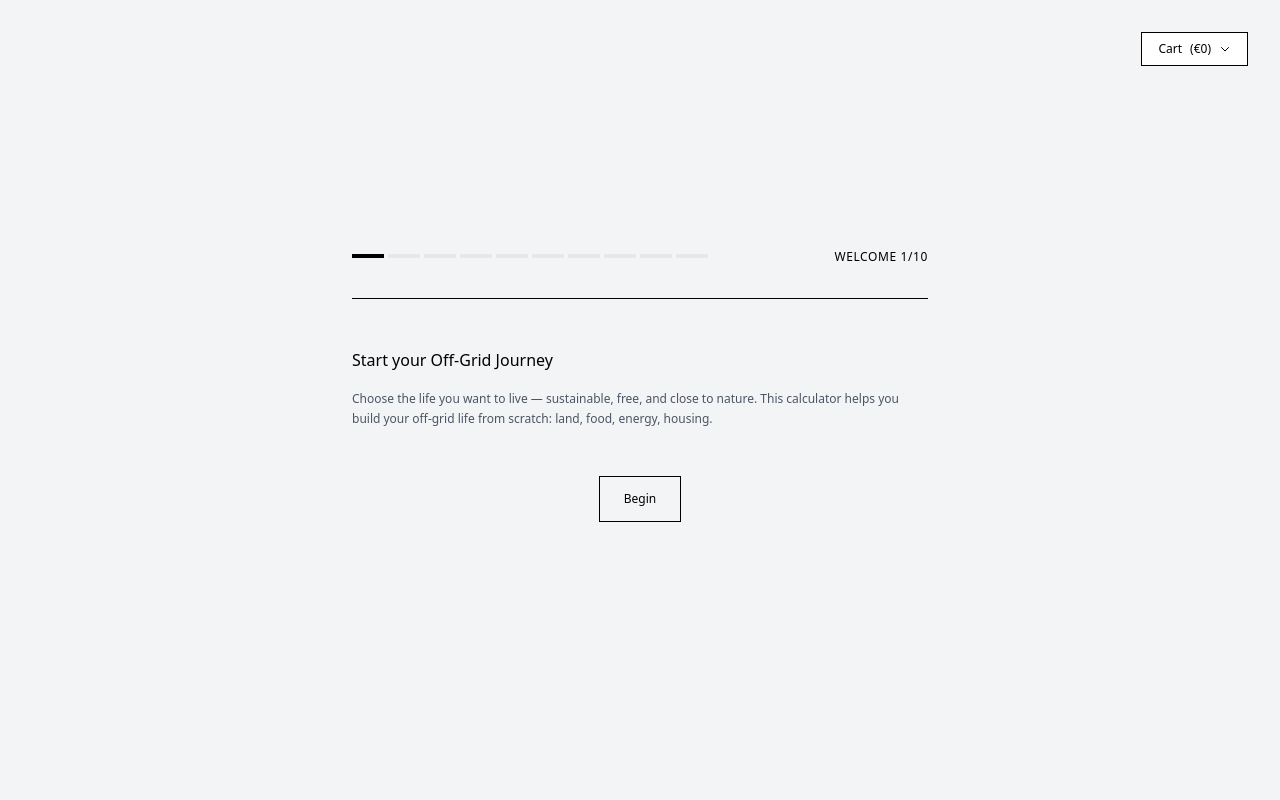
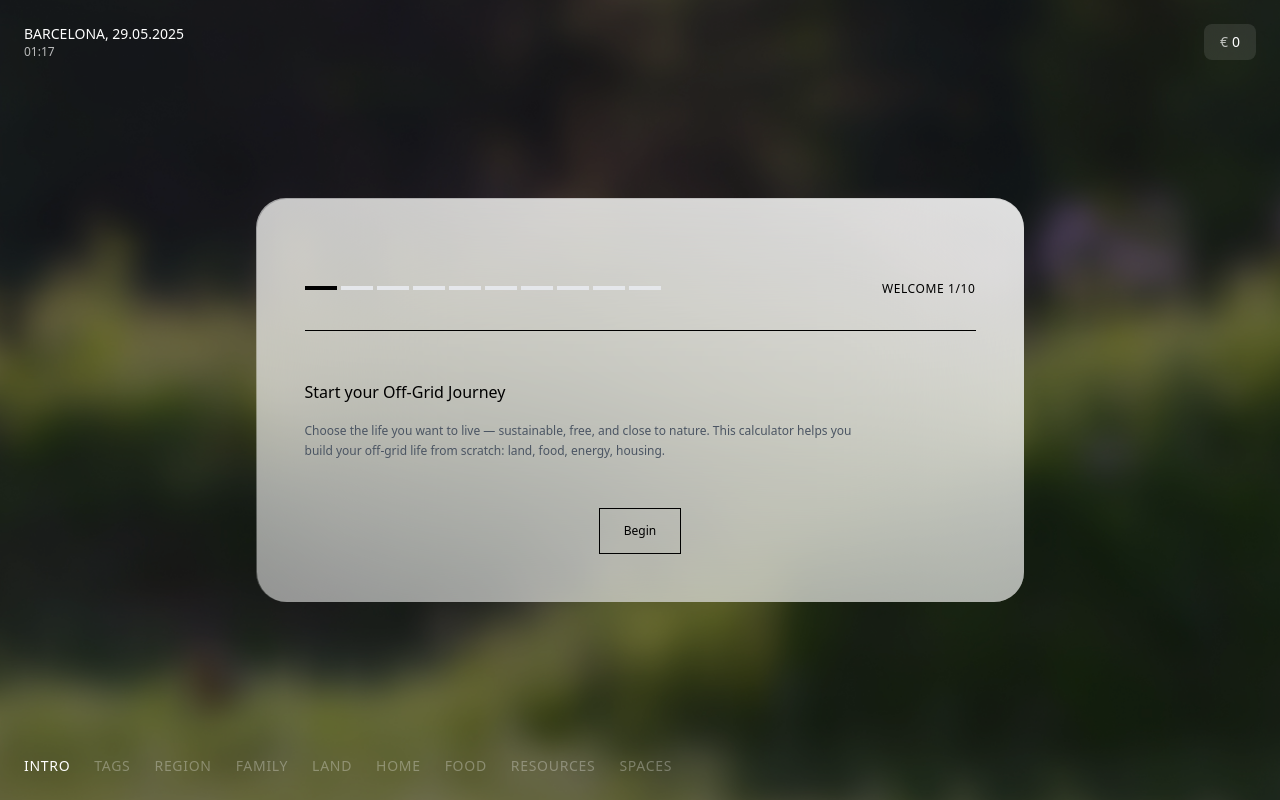
Before and after one commit to derichenko12/BeyondHomeV3, a React (Vite) app: page / in a window 1280 px wide. Built offline with nearby package versions, Linux system fonts and the light colour scheme.

Commit message:
commit all

```diff
--- a/src/App.tsx
+++ b/src/App.tsx
@@ -1,5 +1,7 @@
+// src/App.tsx
 import React, { Suspense, lazy } from "react";
 import { CartProvider } from "./CartContext";
+import Cart from "./Cart";
 
 // Lazy load the main component
 const OffGridCJM = lazy(() => import("./OffGridCJM"));
@@ -16,14 +18,13 @@ const Loading = () => (
   </div>
 );
 
+// src/App.tsx
 function App() {
   return (
     <CartProvider>
-      <div className="min-h-screen bg-gray-100 flex items-center justify-center">
-        <Suspense fallback={<Loading />}>
-          <OffGridCJM />
-        </Suspense>
-      </div>
+      <Suspense fallback={<Loading />}>
+        <OffGridCJM />
+      </Suspense>
     </CartProvider>
   );
 }
--- /dev/null
+++ b/src/ModalContainer.tsx
@@ -0,0 +1,134 @@
+// src/ModalContainer.tsx
+import React from "react";
+import { useCart } from "./CartContext";
+
+interface ModalContainerProps {
+  children: React.ReactNode;
+  step?: string;
+  onStepChange?: (step: string) => void;
+}
+
+export const ModalContainer: React.FC<ModalContainerProps> = ({
+  children,
+  step,
+  onStepChange
+}) => {
+  const { items } = useCart();
+
+  // Разделяем items на деньги и время
+  const moneyItems = items.filter(item => item.type !== "time");
+  const timeItems = items.filter(item => item.type === "time");
+
+  // Считаем только average время (не peak)
+  const avgTimeItems = timeItems.filter(item => item.label.includes("(avg)"));
+  const resourceTimeItems = timeItems.filter(item =>
+    !item.label.includes("(avg)") && !item.label.includes("(peak)")
+  );
+
+  const totalCost = moneyItems.reduce((sum, item) => sum + item.value, 0);
+  const totalTime = avgTimeItems.reduce((sum, item) => sum + item.value, 0) +
+                    resourceTimeItems.reduce((sum, item) => sum + item.value, 0);
+
+  const steps = [
+    { id: 'welcome', label: 'INTRO' },
+    { id: 'tags', label: 'TAGS' },
+    { id: 'subregions', label: 'REGION' },
+    { id: 'family', label: 'FAMILY' },
+    { id: 'land', label: 'LAND' },
+    { id: 'living', label: 'HOME' },
+    { id: 'food', label: 'FOOD' },
+    { id: 'resources', label: 'RESOURCES' },
+    { id: 'creative', label: 'SPACES' },
+  ];
+
+  return (
+    <div className="fixed inset-0 overflow-hidden">
+      {/* Фоновая картинка с блюром */}
+      <div
+        className="absolute inset-0 bg-cover bg-center"
+        style={{
+          backgroundImage: 'url(/images/background.jpg)',
+          transform: 'scale(1.2)'
+        }}
+      />
+
+      {/* Затемнение поверх блюра */}
+      <div className="absolute inset-0 bg-black/40" />
+
+      {/* Верхняя навигация */}
+      <nav className="absolute top-0 left-0 right-0 z-20 p-6 flex justify-between items-start">
+        {/* Левый верхний угол - дата и время */}
+        <div className="text-white text-sm">
+          <div>BARCELONA, 29.05.2025</div>
+          <div className="text-xs opacity-70">01:17</div>
+        </div>
+
+        {/* Правый верхний угол - две корзины */}
+        <div className="flex gap-4">
+          {/* Корзина денег */}
+          <div className="bg-white/10 backdrop-blur-md rounded-lg px-4 py-2 text-white text-sm">
+            <span className="opacity-70">€</span>
+            <span className="ml-1 font-medium">{totalCost.toLocaleString()}</span>
+          </div>
+
+          {/* Корзина времени */}
+          {totalTime > 0 && (
+            <div className="bg-white/10 backdrop-blur-md rounded-lg px-4 py-2 text-white text-sm">
+              <span className="opacity-70">⏱</span>
+              <span className="ml-1 font-medium">{totalTime}h/week</span>
+            </div>
+          )}
+        </div>
+      </nav>
+
+      {/* Нижняя навигация по шагам */}
+      <nav className="absolute bottom-0 left-0 z-20 p-6">
+        <div className="flex gap-6 text-sm font-light">
+          {steps.map((s) => (
+            <button
+              key={s.id}
+              onClick={() => onStepChange && onStepChange(s.id)}
+              className={`
+                transition-all duration-200 tracking-wider
+                ${step === s.id
+                  ? 'text-white'
+                  : 'text-white/30 hover:text-white/60'
+                }
+              `}
+            >
+              {s.label}
+            </button>
+          ))}
+        </div>
+      </nav>
+
+      {/* Модальное окно */}
+      <div className="relative z-10 flex items-center justify-center min-h-screen p-8">
+        {/* Контейнер с градиентной обводкой */}
+        <div
+          className="relative rounded-[30px] p-[0.5px]"
+          style={{
+            background: 'linear-gradient(195deg, rgba(255,255,255,0.8) 0%, rgba(255,255,255,0.2) 100%)',
+            maxWidth: '768px',
+            width: '100%'
+          }}
+        >
+          {/* Внутренний контейнер */}
+          <div
+            className="rounded-[30px] overflow-hidden"
+            style={{
+              backgroundColor: 'rgba(255, 255, 255, 0.4)',
+              backdropFilter: 'blur(86px)',
+              WebkitBackdropFilter: 'blur(86px)',
+            }}
+          >
+            {/* Контент */}
+            <div className="relative p-8 md:p-12 max-h-[70vh] overflow-y-auto">
+              {children}
+            </div>
+          </div>
+        </div>
+      </div>
+    </div>
+  );
+};
--- a/src/OffGridCJM.tsx
+++ b/src/OffGridCJM.tsx
@@ -1,3 +1,4 @@
+// src/OffGridCJM.tsx
 import { useState, useEffect, useCallback } from "react";
 import TagSelector from "./TagSelector";
 import { subregionsData, Subregion } from "./subregionsData";
@@ -8,9 +9,9 @@ import LivingSpaceSelection from "./LivingSpaceSelection";
 import FoodProductionSelection from "./FoodProductionSelection";
 import SimpleResourceSelection, { SelectedResourceData } from "./SimpleResourceSelection";
 import CreativeSpaceSelection, { CreativeSpace } from "./CreativeSpaceSelection";
-import Cart from "./Cart";
 import ReceiptPrinter from "./ReceiptPrinter";
 import { useCart, CartItem } from "./CartContext";
+import { ModalContainer } from "./ModalContainer";
 import {
   ProgressBar,
   PageHeader,
@@ -40,39 +41,31 @@ interface SelectedFoodSystem {
 export default function OffGridCJM() {
   const [step, setStep] = useState<StepType>("welcome");
   const [selectedTags, setSelectedTags] = useState<string[]>([]);
-  const [selectedSubregion, setSelectedSubregion] = useState<string | null>(
-    null
-  );
+  const [selectedSubregion, setSelectedSubregion] = useState<string | null>(null);
   const [familySize, setFamilySize] = useState<number>(2);
-  const [landArea, setLandArea] = useState<number>(5000); // m²
+  const [landArea, setLandArea] = useState<number>(5000);
   const [landPrice, setLandPrice] = useState<number>(0);
   const [homeArea, setHomeArea] = useState<number>(0);
-  const [selectedFoodSystems, setSelectedFoodSystems] = useState<
-    SelectedFoodSystem[]
-  >([]);
+  const [selectedFoodSystems, setSelectedFoodSystems] = useState<SelectedFoodSystem[]>([]);
   const [selectedResources, setSelectedResources] = useState<SelectedResourceData[]>([]);
   const [selectedCreativeSpace, setSelectedCreativeSpace] = useState<CreativeSpace | { name: string; budget: number; icon: string } | null>(null);
   const [baseCartItems, setBaseCartItems] = useState<CartItem[]>([]);
 
   const { updateCart, items: cartItems } = useCart();
 
-  // Memoize the updateCart callback to prevent infinite loops
   const stableUpdateCart = useCallback((items: CartItem[]) => {
     updateCart(items);
   }, [updateCart]);
 
-  // Scroll to top when step changes
   useEffect(() => {
     window.scrollTo(0, 0);
   }, [step]);
 
-  const renderCart = () => <Cart />;
-
-  if (step === "welcome") {
+  // ОБЕРТКА ВСЕГО КОНТЕНТА В MODAL CONTAINER
   return (
-      <>
-        {renderCart()}
-        <PageLayout>
+    <ModalContainer step={step}>
+      {step === "welcome" && (
+        <div>
           <ProgressBar
             currentStep={STEPS.WELCOME.number}
             totalSteps={STEPS.WELCOME.total}
@@ -87,15 +80,10 @@ export default function OffGridCJM() {
           <div className="text-center">
             <Button onClick={() => setStep("tags")}>Begin</Button>
           </div>
-        </PageLayout>
-      </>
-    );
-  }
+        </div>
+      )}
 
-  if (step === "tags") {
-    return (
-      <>
-        {renderCart()}
+      {step === "tags" && (
         <TagSelector
           archetype="sage"
           onContinue={(tags) => {
@@ -103,13 +91,10 @@ export default function OffGridCJM() {
             setStep("subregions");
           }}
         />
-      </>
-    );
-  }
+      )}
 
-  if (step === "subregions") {
-    const scoredSubregions: (Subregion & { score: number })[] =
-      subregionsData.map((subregion) => {
+      {step === "subregions" && (() => {
+        const scoredSubregions: (Subregion & { score: number })[] = subregionsData.map((subregion) => {
           const allTags = [
             ...subregion.vegetables,
             ...subregion.fruitsAndNuts,
@@ -118,17 +103,13 @@ export default function OffGridCJM() {
             ...subregion.landscape,
             ...subregion.energy,
           ];
-        const score = allTags.filter((tag) =>
-          selectedTags.includes(tag)
-        ).length;
+          const score = allTags.filter((tag) => selectedTags.includes(tag)).length;
           return { ...subregion, score };
         });
 
         const sortedSubregions = scoredSubregions.sort((a, b) => b.score - a.score);
 
         return (
-      <>
-        {renderCart()}
           <SubregionSelection
             subregions={sortedSubregions}
             selectedTags={selectedTags}
@@ -138,14 +119,10 @@ export default function OffGridCJM() {
               if (selectedSubregion) setStep("family");
             }}
           />
-      </>
         );
-  }
+      })()}
 
-  if (step === "family") {
-    return (
-      <>
-        {renderCart()}
+      {step === "family" && (
         <FamilySizeSelection
           onContinue={(size) => {
             setFamilySize(size);
@@ -160,17 +137,13 @@ export default function OffGridCJM() {
           }}
           onBack={() => setStep("subregions")}
         />
-      </>
-    );
-  }
+      )}
 
-  if (step === "land") {
+      {step === "land" && (() => {
         const subregion = subregionsData.find((r) => r.id === selectedSubregion);
         if (!subregion) return null;
 
         return (
-      <>
-        {renderCart()}
           <LandSizeSlider
             subregion={subregion}
             familySize={familySize}
@@ -191,17 +164,14 @@ export default function OffGridCJM() {
             onBack={() => setStep("family")}
             onUpdateCart={stableUpdateCart}
           />
-      </>
         );
-  }
+      })()}
 
-  if (step === "living") {
+      {step === "living" && (() => {
         const subregion = subregionsData.find((r) => r.id === selectedSubregion);
         if (!subregion) return null;
 
         return (
-      <>
-        {renderCart()}
           <LivingSpaceSelection
             subregion={subregion}
             landArea={landArea}
@@ -223,17 +193,14 @@ export default function OffGridCJM() {
             onUpdateCart={stableUpdateCart}
             onBack={() => setStep("land")}
           />
-      </>
         );
-  }
+      })()}
 
-  if (step === "food") {
+      {step === "food" && (() => {
         const subregion = subregionsData.find((r) => r.id === selectedSubregion);
         if (!subregion) return null;
 
         return (
-      <>
-        {renderCart()}
           <FoodProductionSelection
             subregion={subregion}
             landArea={landArea}
@@ -241,7 +208,6 @@ export default function OffGridCJM() {
             familySize={familySize}
             onContinue={(systems) => {
               setSelectedFoodSystems(systems);
-            // Сохраняем текущее состояние корзины как базовое для следующего шага
               setBaseCartItems([...cartItems]);
               setStep("resources");
             }}
@@ -249,24 +215,20 @@ export default function OffGridCJM() {
             onBack={() => setStep("living")}
             existingCartItems={baseCartItems}
           />
-      </>
         );
-  }
+      })()}
 
-  if (step === "resources") {
+      {step === "resources" && (() => {
         const subregion = subregionsData.find((r) => r.id === selectedSubregion);
         if (!subregion) return null;
 
         return (
-      <>
-        {renderCart()}
           <SimpleResourceSelection
             subregion={subregion}
             homeArea={homeArea}
             familySize={familySize}
             onContinue={(resources) => {
               setSelectedResources(resources);
-            // Сохраняем текущее состояние корзины для следующего шага
               setBaseCartItems([...cartItems]);
               setStep("creative");
             }}
@@ -274,14 +236,10 @@ export default function OffGridCJM() {
             onBack={() => setStep("food")}
             existingCartItems={baseCartItems}
           />
-      </>
         );
-  }
+      })()}
 
-  if (step === "creative") {
-    return (
-      <>
-        {renderCart()}
+      {step === "creative" && (
         <CreativeSpaceSelection
           onContinue={(space) => {
             setSelectedCreativeSpace(space);
@@ -291,47 +249,28 @@ export default function OffGridCJM() {
           onBack={() => setStep("resources")}
           existingCartItems={baseCartItems}
         />
-      </>
-    );
-  }
+      )}
 
-
-  if (step === "receipt") {
+      {step === "receipt" && (() => {
         const moneyItems = cartItems.filter((item) => item.type !== "time");
         const timeItems = cartItems.filter((item) => item.type === "time");
-    const avgTimeItems = timeItems.filter((item) =>
-      item.label.includes("(avg)")
-    );
-    const peakTimeItems = timeItems.filter((item) =>
-      item.label.includes("(peak)")
-    );
+        const avgTimeItems = timeItems.filter((item) => item.label.includes("(avg)"));
+        const peakTimeItems = timeItems.filter((item) => item.label.includes("(peak)"));
 
         const total = moneyItems.reduce((sum, item) => sum + item.value, 0);
         const financialCushion = Math.round(total * 0.3);
         const totalWithCushion = total + financialCushion;
-    const totalAvgTime = avgTimeItems.reduce(
-      (sum, item) => sum + item.value,
-      0
-    );
-    const totalPeakTime = peakTimeItems.reduce(
-      (sum, item) => sum + item.value,
-      0
-    );
+        const totalAvgTime = avgTimeItems.reduce((sum, item) => sum + item.value, 0);
+        const totalPeakTime = peakTimeItems.reduce((sum, item) => sum + item.value, 0);
 
-    // Calculate resource time separately
         const resourceTimeItems = timeItems.filter(item =>
           !item.label.includes("(avg)") && !item.label.includes("(peak)")
         );
-    const totalResourceTime = resourceTimeItems.reduce(
-      (sum, item) => sum + item.value,
-      0
-    );
+        const totalResourceTime = resourceTimeItems.reduce((sum, item) => sum + item.value, 0);
         const totalWeeklyTime = totalAvgTime + totalResourceTime;
 
-    // Prepare receipt data
         const subregion = subregionsData.find((r) => r.id === selectedSubregion)!;
 
-    // Calculate costs by category
         const landCost = moneyItems.find(item => item.label.includes("Land"))?.value || 0;
         const homeCost = moneyItems.find(item => item.label.includes("Home"))?.value || 0;
 
@@ -371,8 +310,6 @@ export default function OffGridCJM() {
         };
 
         return (
-      <>
-        {renderCart()}
           <PageLayout>
             <ProgressBar
               currentStep={STEPS.RECEIPT.number}
@@ -387,16 +324,12 @@ export default function OffGridCJM() {
 
             <div className="max-w-2xl mx-auto">
               <div className="border border-black p-8">
-              <h3 className="text-base font-medium mb-6">
-                Investment Breakdown
-              </h3>
+                <h3 className="text-base font-medium mb-6">Investment Breakdown</h3>
                 <div className="space-y-3">
                   {moneyItems.map((item, index) => (
                     <div key={index} className="flex justify-between text-sm">
                       <span>{item.label}</span>
-                    <span className="font-medium">
-                      €{item.value.toLocaleString()}
-                    </span>
+                      <span className="font-medium">€{item.value.toLocaleString()}</span>
                     </div>
                   ))}
                   <div className="border-t border-gray-300 pt-3">
@@ -408,23 +341,19 @@ export default function OffGridCJM() {
                 </div>
               </div>
 
-            {/* Time commitment summary */}
               {(avgTimeItems.length > 0 || resourceTimeItems.length > 0) && (
                 <div className="border border-black p-8 mt-6">
                   <h4 className="text-base font-medium mb-4">Time Commitment</h4>
                   <div className="space-y-2">
                     {avgTimeItems.map((item, index) => {
                       const systemName = item.label.replace(" Time (avg)", "");
-                    const peakItem = peakTimeItems.find((p) =>
-                      p.label.includes(systemName)
-                    );
+                      const peakItem = peakTimeItems.find((p) => p.label.includes(systemName));
 
                       return (
                         <div key={index} className="flex justify-between text-xs">
                           <span>{systemName}</span>
                           <span className="font-medium text-blue-700">
-                          {item.value} hrs/week (peak:{" "}
-                          {peakItem?.value || item.value} hrs)
+                            {item.value} hrs/week (peak: {peakItem?.value || item.value} hrs)
                           </span>
                         </div>
                       );
@@ -444,97 +373,16 @@ export default function OffGridCJM() {
                           {totalWeeklyTime.toFixed(1)} hrs average
                         </span>
                       </div>
-                    {totalPeakTime > 0 && (
-                      <div className="flex justify-between text-sm font-medium">
-                        <span>Peak Season Hours</span>
-                        <span className="text-blue-700">
-                          {(totalPeakTime + totalResourceTime).toFixed(1)} hrs/week
-                        </span>
-                      </div>
-                    )}
-                    <p className="text-xs text-gray-600 mt-2">
-                      {totalWeeklyTime < 10 && "Perfect for weekends and evenings"}
-                      {totalWeeklyTime >= 10 &&
-                        totalWeeklyTime < 20 &&
-                        "Part-time commitment"}
-                      {totalWeeklyTime >= 20 &&
-                        totalWeeklyTime < 30 &&
-                        "Significant daily work"}
-                      {totalWeeklyTime >= 30 && "Full-time lifestyle"}
-                    </p>
                     </div>
                   </div>
                 </div>
               )}
 
-            {/* Selected systems summary */}
-            {(selectedFoodSystems.length > 0 || selectedResources.length > 0 || selectedCreativeSpace) && (
-              <div className="border border-black p-8 mt-6">
-                <h4 className="text-base font-medium mb-4">
-                  Selected Systems
-                </h4>
-
-                {selectedFoodSystems.length > 0 && (
-                  <div className="mb-4">
-                    <h5 className="text-sm font-medium mb-2">Food Production</h5>
-                    <div className="space-y-1">
-                      {selectedFoodSystems.map((system, index) => (
-                        <div key={index} className="text-xs">
-                          <span className="font-medium">{system.type}</span>
-                          <span className="text-gray-600 ml-2">
-                            (€{system.annualMaintenance.toLocaleString()}/year)
-                          </span>
-                        </div>
-                      ))}
-                    </div>
-                  </div>
-                )}
-
-                {selectedResources.length > 0 && (
-                  <div className="mb-4">
-                    <h5 className="text-sm font-medium mb-2">Infrastructure Systems</h5>
-                    <div className="space-y-1">
-                      {selectedResources.map((item, index) => {
-                        const resource = item.resource;
-                        const variant = resource.variants?.find(v => v.id === item.variantId);
-                        return (
-                          <div key={index} className="text-xs">
-                            <span className="font-medium">{resource.icon} {resource.name}</span>
-                            {variant && <span className="text-gray-600 ml-1">({variant.name})</span>}
-                            <span className="text-gray-600 ml-2">
-                              (€{resource.annualCost}/year)
-                            </span>
-                          </div>
-                        );
-                      })}
-                    </div>
-                  </div>
-                )}
-
-                {selectedCreativeSpace && (
-                  <div>
-                    <h5 className="text-sm font-medium mb-2">Creative Space</h5>
-                    <div className="text-xs">
-                      <span className="font-medium">
-                        {'icon' in selectedCreativeSpace && selectedCreativeSpace.icon} {selectedCreativeSpace.name}
-                      </span>
-                      {'area' in selectedCreativeSpace && (
-                        <span className="text-gray-600 ml-2">({selectedCreativeSpace.area} m²)</span>
-                      )}
-                    </div>
-                  </div>
-                )}
-              </div>
-            )}
-
-            {/* Receipt Printer Component */}
               <ReceiptPrinter receiptData={receiptData} />
             </div>
 
             <div className="text-center mt-12">
-            <p className="text-xs text-gray-600 mb-6">
-              Your journey is complete!
-            </p>
+              <p className="text-xs text-gray-600 mb-6">Your journey is complete!</p>
               <Button
                 onClick={() => {
                   setStep("welcome");
@@ -549,9 +397,8 @@ export default function OffGridCJM() {
               </Button>
             </div>
           </PageLayout>
-      </>
+        );
+      })()}
+    </ModalContainer>
   );
 }
-
-  return null;
-}
```
Also changed, not shown: public/images/background.jpg (added). Lines whose indentation alone changed are shown as unchanged.
